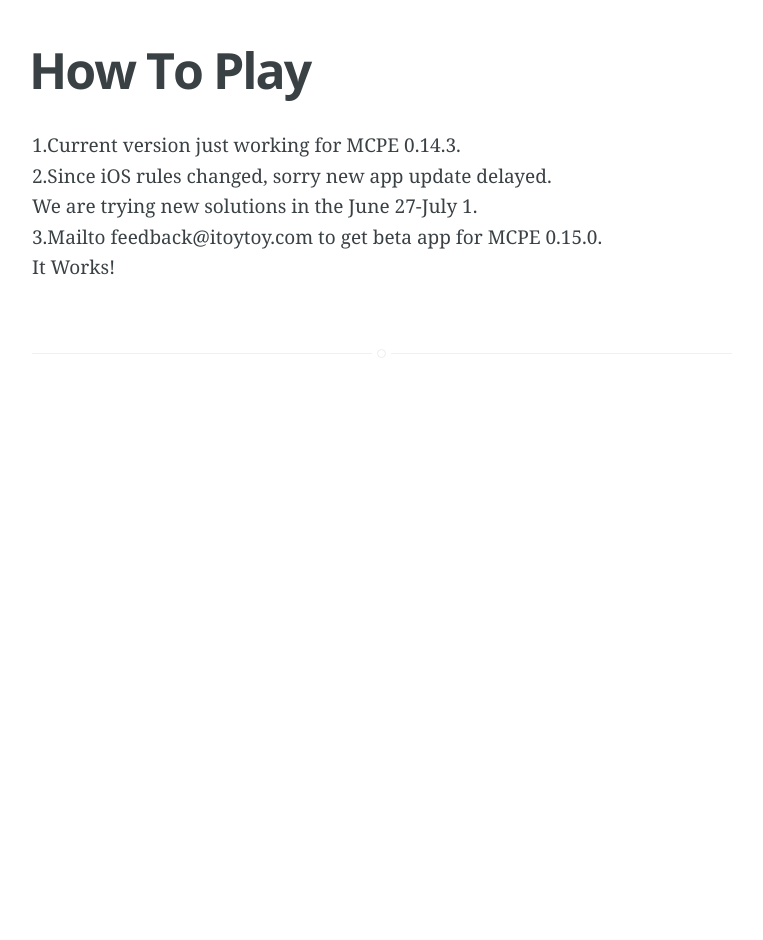
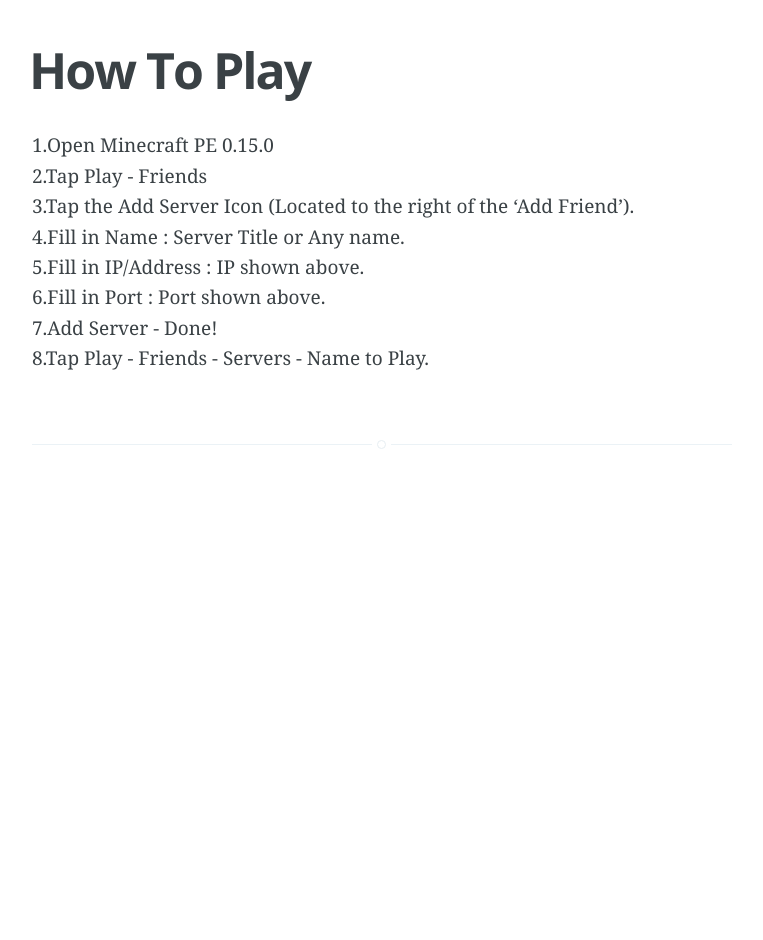
Before and after one commit to Minecraft-PE-Servers/Minecraft-PE-Servers.github.io, a Jekyll site: the page built from _posts/2016-06-28-How-to-play-Minecraft-pe-servers-By-MineServer-APP.md, in a window 1280 px wide. Shown: the whole page, without its empty margins (258-1021 px from the left). Built offline with Jekyll 4.4.1, drawn with Linux system fonts in a browser that asks for light colours.

Commit message:
提交发布

```diff
--- a/_posts/2016-06-28-How-to-play-Minecraft-pe-servers-By-MineServer-APP.md
+++ b/_posts/2016-06-28-How-to-play-Minecraft-pe-servers-By-MineServer-APP.md
@@ -5,8 +5,11 @@
 categories: iniciante
 disqus: true
 ---
-1.Current version just working for MCPE 0.14.3.
-2.Since iOS rules changed, sorry new app update delayed.
-We are trying new solutions in the June 27-July 1.
-3.Mailto feedback@itoytoy.com to get beta app for MCPE 0.15.0.
-It Works!
+1.Open Minecraft PE 0.15.0
+2.Tap Play - Friends
+3.Tap the Add Server Icon (Located to the right of the ‘Add Friend’).
+4.Fill in Name : Server Title or Any name.
+5.Fill in IP/Address : IP shown above.
+6.Fill in Port : Port shown above.
+7.Add Server - Done!
+8.Tap Play - Friends - Servers - Name to Play.
```
